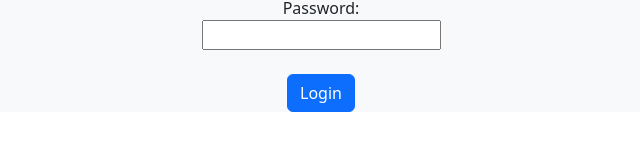
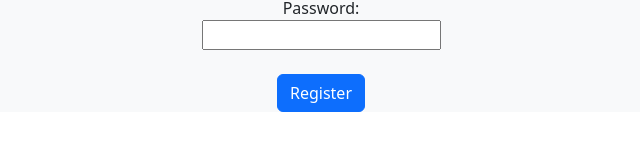
Before and after one commit to NeerajNero/frontend-todoApp, a React (Vite) app: page /register in a window 1280 px wide. Shown: the part 344-494 px from the top of the page, without its empty margins (319-959 px from the left). Built offline with nearby package versions, Linux system fonts and the light colour scheme.

Commit message:
chore: fixed some spelling mistakes

```diff
--- a/src/components/register.jsx
+++ b/src/components/register.jsx
@@ -13,7 +13,7 @@
             password: password
         }
         dispatch(register({newUser})).unwrap().then(() => {
-            toast.success("Registeration successful")
+            toast.success("Registration successful")
         }).catch((error) => {
             toast.error("user already exists")
         })
@@ -26,7 +26,7 @@
         <input  type="text" value={username} onChange={(e) => setUsername(e.target.value)}/><br />
         <label className="mt-2">Password: </label><br />
         <input  type="password" value={password} onChange={(e) => setPassword(e.target.value)}/><br/><br />
-        <button className="btn btn-primary">Login</button>
+        <button className="btn btn-primary">Register</button>
         </form>
         </>
     )
```
